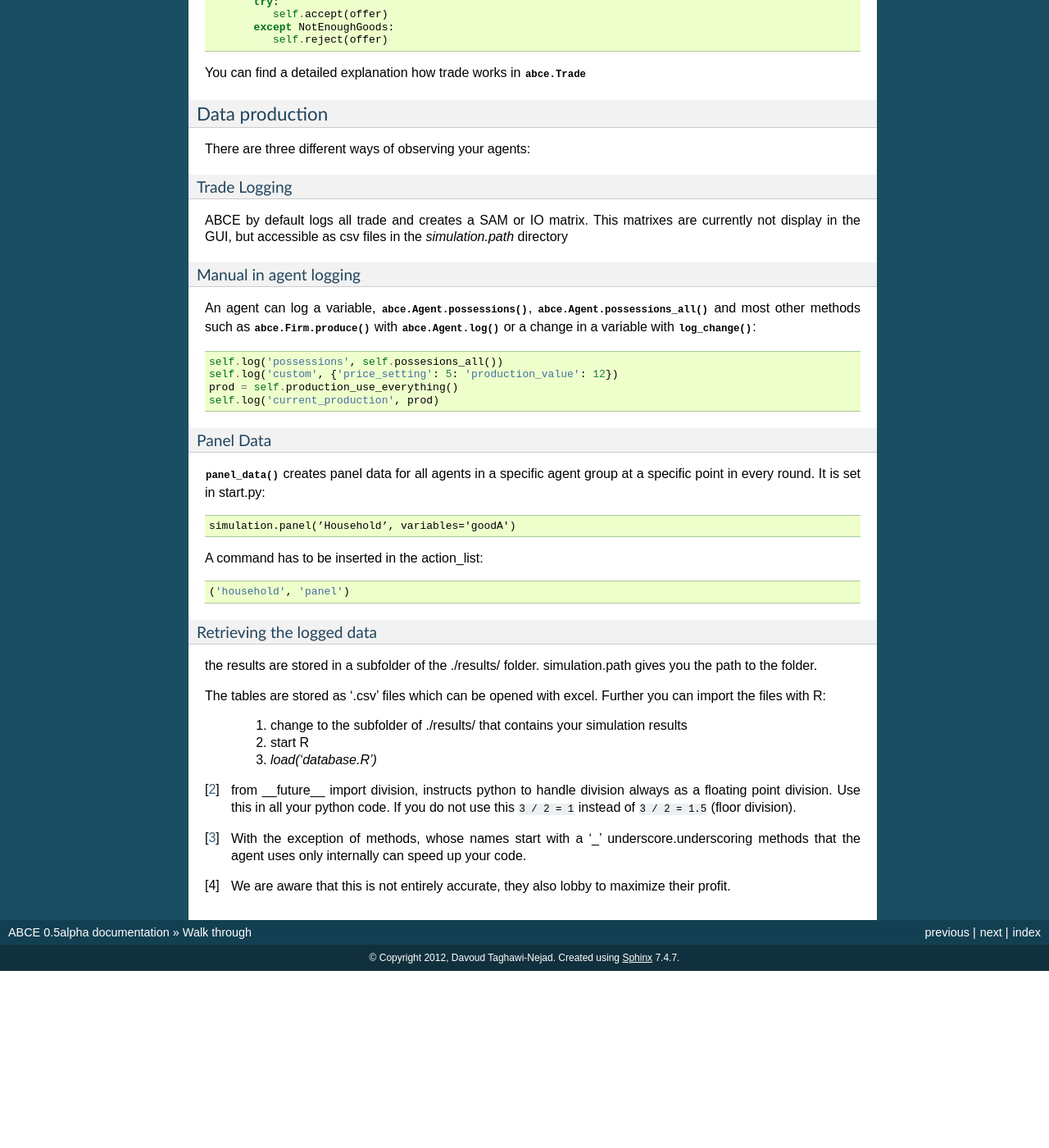
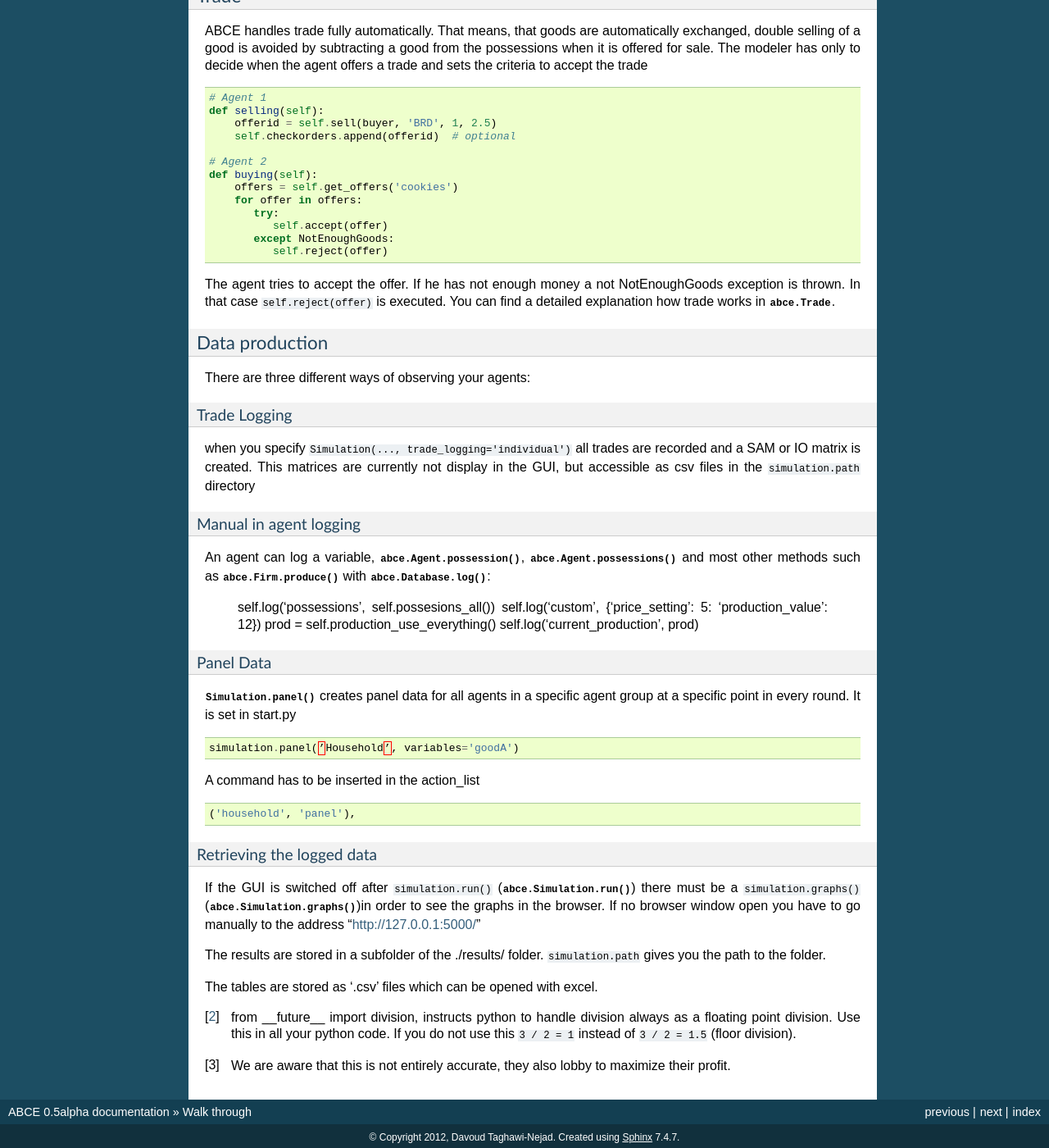
Before and after one commit to AB-CE/abce, a Sphinx documentation site: the page built from doc/Walk_through.rst, in a window 1280 px wide and 1400 px high, scrolled down 6067 px. Shown: the whole window at 82% size. Built offline with Sphinx 7.4.7, drawn with Linux system fonts in a browser that asks for light colours; formulas are drawn with MathJax 3; cross-references to code outside the pages are shown as plain code; before the commit the page ends 7251 px from its top, so only the background shows below that; some of the changed text lies outside the part shown.

Commit message:
walkthrough better

```diff
--- a/doc/Walk_through.rst
+++ b/doc/Walk_through.rst
@@ -1,9 +1,9 @@
 Walk through
 ============
 
-This tutorial is a step by step guide to create an agent-based model with ABCE.
+This walkthrough is a step by step guide to create an agent-based model with ABCE.
 In the following two text boxes, the two concepts that make ABCE special are
-explained: The explicit modeling of tradeable goods and the optional concept
+explained: The explicit modeling of trade-able goods and the optional concept
 of a physically closed economy.
 
 .. sidebar:: Objects the other ontological object of agent-based models.
@@ -71,7 +71,7 @@
 In start.py the simulation, thus the parameters, objects, agents and time line are
 set up. Further it is declared, what is observed and written to the database. [#division]_
 
-::
+.. code-block:: python
 
     from abce import Simulation, gui
     from firm import Firm
@@ -83,12 +83,15 @@
 
 
 
-Parameters are specified as a python dictionary::
+Parameters are specified as a python dictionary
+
+.. code-block:: python
 
     simulation_parameters = {'name': 'name',
                              'trade_logging': 'off',
                              'random_seed': None,
-                             'rounds': 40}
+                             'rounds': 40,
+                             'number_of_firms': 20}
 
 
     @gui(simulation_parameters)
@@ -99,22 +102,30 @@
         main(simulation_parameters)
 
 The main function is generating and executing the simulation. When the main
-function is preceded with "@gui(simulation_parameters)" The graphical user interface is executed
-in your browser the simulation_parameters are used as default values. If now
+function is preceded with :code:`@gui(simulation_parameters)` The graphical user interface is started
+in your browser the simulation_parameters are used as default values. If no
 browser window open you have to go manually to the
-address "http://127.0.0.1:5000/". The graphical user interface can than start
-the simulation.
+address "http://127.0.0.1:5000/". The graphical user interface starts the
+simulation.
+
+During development its often more practical run the simulation without
+graphical user interface (GUI). In order to switch of the GUI comment
+out the :code:`#@gui(simulation_parameters)`.
+In order show graphs at the end of the simulation add :code:`simulation.graphs()`
+after :code:`simulation.run`,
 
 
-To set up a new model, you create a class a that will comprise your model::
+To set up a new model, you create a class a that will comprise your model
 
-    s = Simulation(parameters)
+.. code-block:: python
+
+    simulation = Simulation(rounds=500, name="ABCE")
 
     ...
 
 After this the order of actions, agents and objects are added.
 
-::
+.. code-block:: python
 
     action_list = [
     ('household', 'offer_capital'),
@@ -128,32 +139,38 @@
 This establishes the order of the simulation. Make sure you do not overwrite
 internal abilities/properties of the agents. Such as 'sell', 'buy' or 'consume'.
 
-In order to add an agent which was imported before we simply build these agents::
+In order to add an agent which was imported before, we simply build these agents
+
+.. code-block:: python
 
         simulation.build_agents(Firm, 'firm', number=simulation_parameters['number_of_firms'], parameters=simulation_parameters)
         simulation.build_agents(Household, 'household', number=10, parameters=simulation_parameters)
 
-Each agent gets the simulation_parameters as first parameter in th init function.
+- Firm is the class of the agent
+- 'firm' is the group_name of the agent
+- number is the number of agents that are created
+- parameters is a dictionary of parameters that the agent receives in the init function
+  (which is discussed later)
 
-Or you can create panel data for a group of agents::
+Or you can create panel data for a group of agents
 
-    simulation.panel('Firm', command='after_sales_before_consumption')
-    simulation.panel('Household')  # at the beginning
-    ...
+.. code-block:: python
 
-    simulation.run()
+    simulation.panel('firm', variables=['internal_state'], possessions=['money', 'good1'])
+    simulation.panel('household', variables=['internal_state'], possessions=['money', 'labor'])
+
 
 
 This only initializes the panel data. In the action list you must instruct the
 agents to record panel data every round:
 
-::
+.. code-block:: python
 
     (('firm', 'household'), 'panel'),
 
 
-Similar you can also record aggregate data using 'simulation.aggregate' and
-(('firm', 'household'), 'aggregate'),
+Similar you can also record aggregate data using :py:meth:`simulation.aggregate` and
+:code:`(('firm', 'household'), 'aggregate'),`
 
 .. [#db_order] panel must be declared before the declaration of the agents.
 
@@ -166,17 +183,17 @@
 code below you see a typical sub-round.
 
 You have to declare an action_list, that is made of tuples telling ABCE which
-agent or agent group, should execute which method::
+agent or agent group, should execute which method
+
+.. code-block:: python
 
     action_list = [
     repeat([
         ('household', 'offer_capital'),
-        ('firm', 'buy_capital'),
-    ],
-    repetitions=10),
+        ('firm', 'buy_capital')],repetitions=10),
     (('firm', 'household', 'aggregate'))
     ('household', 'search_work'),
-    ('firm', 'hire_labor'),
+    ('firm', 'hire_labor', lambda round: round % 2 == 0),
     ('firm', 'production'),
     (('firm', 'household'), 'after_sales_before_consumption'),
     ('Household', 'consumption')
@@ -187,29 +204,37 @@
 
 The repeat function allows repeating actions within the brackets a determinate amount of times.
 
-Interactions happen between sub-rounds. An agent, sends a message in one round.
+The :code:`('firm', 'hire_labor', lambda round: round % 2 == 0),` mean that firm - hire_labor is
+only executed when the condition on the right is true. In this particular example
+firm - hire_labor is only executed every second round.
+
+**Interactions happen between sub-rounds. An agent, sends a message in one round.
 The receiving agent, receives the message the following sub-round.  A trade is
 finished in three rounds: (1) an agent sends an offer the good is blocked, so it
 can not be sold twice (2) the other agent accepts or rejects it. (3) If
 accepted, the good is automatically delivered at the beginning of the sub-round.
-If the trade was rejected: the blocked good is automatically unblocked.
+If the trade was rejected: the blocked good is automatically unblocked.**
 
 The goods
 ~~~~~~~~~
 
 A good can be traded and used for production or consumption.
 The only thing you have to do is create the amount of goods for every agent with
-:meth:`abce.Agent.create` in the agent's init method.
+:py:meth:`abce.Agent.create` in the agent's init method.
 
 If an agent receives an endowment every round this can be automatically handled,
-with :meth:`abce.Simulation.declare_round_endowment`.
+with :py:meth:`abce.Simulation.declare_round_endowment`.
 For example the following command gives, at the beginning of every round,
-to whom who possess one unit of 'field' 100 units of 'corn'::
+to whom who possess one unit of 'field' 100 units of 'corn'
+
+.. code-block:: python
 
    simulation.declare_round_endowment('field', 100, 'corn')
 
 You can also declare goods that last only one round and then automatically perish.
-:meth:`abce.Simulation.declare_perishable` ::
+:py:meth:`abce.Simulation.declare_perishable`
+
+.. code-block:: python
 
     simulation.declare_perishable('corn')
 
@@ -220,7 +245,7 @@
 
 One important remark, for a logically consistent **macro-model** it is best to
 not create any goods during the simulation, but only in
-:meth:`abce.Agent.init`. During the simulation the only new goods
+:py:meth:`abce.Agent.init`. During the simulation the only new goods
 should be created by declare_round_endowment. In this way the economy is physically
 closed.
 
@@ -230,25 +255,34 @@
 Agents are modeled in a separate file. In the template directory, you will find
 three agents: agent.py, firm.py and household.py.
 
-At the beginning of each agent you will again find::
+At the beginning of each agent you will find
 
-    from __future__ import division
+.. code-block:: python
 
+    from __future__ import division [#division]_
 
-An agent has to import the :mod:`abce` module and some helpers::
+An agent has to import the :module:`abce` module and some helpers
+
+.. code-block:: python
 
     import abce
-    from abcetools import is_zero, is_positive, is_negative, NotEnoughGoods
+    from abce import NotEnoughGoods
 
 This imports the module abce in order to use the base classes Household and Firm.
+And the NotEnoughGoods error that allows us the handle situation in which the
+agent has insufficient resources.
 
 An agent is a class and must at least inherit :class:`abce.Agent`.
-:class:`abce.Trade` - :class:`messaging.Messaging` and :class:`database.Database`
-are automatically inherited::
+It automatically inherites :class:`abce.Trade` - :class:`messaging.Messaging`
+and :class:`database.Database`
+
+.. code-block:: python
 
     class Agent(abce.Agent):
 
-To create an agent that can also consume::
+To create an agent that has can create a consumption function and consume
+
+.. code-block:: python
 
     class Household(abce.Agent, abce.Household):
 
@@ -257,54 +291,55 @@
 (there is also a Firm class)
 
 The init method
-~~~~~~~~~~~~~~~~~~~
+~~~~~~~~~~~~~~~
 
-**DO NOT OVERWRITE THE __init__ method. Instead use ABCE's init method**
+**DO NOT OVERWRITE THE __init__ method. Instead use ABCE's init method,
+which is called when the agents are created**
 
-::
+.. code-block:: python
 
-    def init(self, simulation_parameters, agent_parameters):
+    def init(self, parameters, agent_parameters):
         self.create('labor_endowment', 1)
         self.create('capital_endowment', 1)
         self.create('money', 1)
         self.set_cobb_douglas_utility_function({"MLK": 0.300, "BRD": 0.700})
         self.prices = {}
         self.prices['labor'] = 1
-        self.number_of_firms = simulation_parameters['number_of_firms']
+        self.number_of_firms = parameters['number_of_firms']
         self.renter = random.randint(0, 100)
         self.last_utility = None
 
 
 The init method is the method that is called when the agents are created (by
-the :meth:`abce.Simulation.build_agents`)
-In this method agents can access the simulation_parameters given as parameters or
-agents_parameters.
-
-If you build_agents and give a dictionary as `parameter`, the content of this will be made
-available to all agents. If you specify agents_parameters, which must be a list,
-then each agent gets one element of this list.
+the :py:meth:`abce.Simulation.build_agents`). When the agents were build,
+a parameter dictionary and a list of agent parameters were given. These
+can now be accessed in :code:`init`  via the :code:`parameters` and
+:code:`agents_parameters` variable. Each agent gets only one element of the
+:code:`agents_parameters` list.
 
 With self.create the agent creates the good 'labor_endowment'. Any
-good can be created. Generally speaking. In order to have a phisically consistent
+good can be created. Generally speaking. In order to have a physically consistent
 economy goods should only be created in the init method. The good money is used
 in transactions.
 
-This agent class inherited :meth:`abce.Household.set_cobb_douglas_utility_function`
+This agent class inherited :py:meth:`abce.Household.set_cobb_douglas_utility_function`
 from :class:`abce.Household`. With
 :meth:`abce.Household.set_cobb_douglas_utility_function` you can create a
 cobb-douglas function. Other functional forms are also available.
 
-In order to let the agent remember a simulation_parameter it has to be saved in the self
+In order to let the agent remember a parameter it has to be saved in the self
 domain the agent.
 
 The action methods and a consuming Household
 ~~~~~~~~~~~~~~~~~~~~~~~~~~~~~~~~~~~~~~~~~~~~
 
 All the other methods of the agent are executed when the corresponding sub-round is
-called from the Simulation set up in start.py.  [#underscore]_
+called from the action_list in the Simulation in start.py.
 
 For example when in the action list `('household', 'eat')` is called the eat method
-is executed of each household agent is executed::
+is executed of each household agent is executed
+
+.. code-block:: python
 
     class Agent(abce.Agent, abce.Household)
         def init(self):
@@ -321,7 +356,7 @@
 
 In the above example we see how a utility function is declared and how the
 agent consumes. The utility is logged and can be retrieved see
-:ref:`retrieval of the simulation results <rsr>`
+:doc:`retrieval of the simulation results`
 
 Firms and Production functions
 ~~~~~~~~~~~~~~~~~~~~~~~~~~~~~~
@@ -341,16 +376,17 @@
             self.produce_use_everything()
 
 More details in :class:`abce.Firm`. :class:`abce.FirmMultiTechnologies` offers
-a more advanced interface for firms with complicated technologies.
+a more advanced interface for firms with layered production functions.
 
 Trade
 ~~~~~
 
 ABCE handles trade fully automatically. That means, that goods are automatically
 exchanged, double selling of a good is avoided by subtracting a good from
-the possessions when it is offered
-for sale. The modeler has only to decide when the agent offers a
-trade and sets the criteria to accept the trade::
+the possessions when it is offered for sale. The modeler has only to decide
+when the agent offers a trade and sets the criteria to accept the trade
+
+.. code-block:: python
 
     # Agent 1
     def selling(self):
@@ -366,7 +402,10 @@
            except NotEnoughGoods:
               self.reject(offer)
 
-You can find a detailed explanation how trade works in :class:`abce.Trade`
+The agent tries to accept the offer. If he has not enough money a not
+NotEnoughGoods exception is thrown. In that case :code:`self.reject(offer)`
+is executed.
+You can find a detailed explanation how trade works in :class:`abce.Trade`.
 
 Data production
 ~~~~~~~~~~~~~~~
@@ -376,16 +415,16 @@
 Trade Logging
 +++++++++++++
 
-ABCE by default logs all trade and creates a SAM or IO matrix.
-This matrixes are currently not display in the GUI, but
-accessible as csv files in the `simulation.path` directory
+when you specify :code:`Simulation(..., trade_logging='individual')`
+all trades are recorded and a SAM or IO matrix is created.
+This matrices are currently not display in the GUI, but
+accessible as csv files in the :code:`simulation.path` directory
 
 Manual in agent logging
 +++++++++++++++++++++++
 
-An agent can log a variable, :meth:`abce.Agent.possessions`, :meth:`abce.Agent.possessions_all`
-and most other methods such as :meth:`abce.Firm.produce` with :py:meth:`abce.Agent.log` or a
-change in a variable with :py:meth:`.log_change`::
+An agent can log a variable, :py:meth:`abce.Agent.possession`, :py:meth:`abce.Agent.possessions`
+and most other methods such as :py:meth:`abce.Firm.produce` with :py:meth:`abce.Database.log`:
 
     self.log('possessions', self.possesions_all())
     self.log('custom', {'price_setting': 5: 'production_value': 12})
@@ -395,33 +434,35 @@
 Panel Data
 ++++++++++
 
-:py:meth:`.panel_data` creates panel data for all agents in a specific
-agent group at a specific point in every round. It is set in start.py::
+:py:meth:`Simulation.panel` creates panel data for all agents in a specific
+agent group at a specific point in every round. It is set in start.py
+
+.. code-block:: python
 
     simulation.panel(’Household’, variables='goodA')
 
-A command has to be inserted in the action_list::
+A command has to be inserted in the action_list
 
-    ('household', 'panel')
+.. code-block:: python
+
+    ('household', 'panel'),
 
 Retrieving the logged data
 ++++++++++++++++++++++++++
 
-the results are stored in a subfolder of the ./results/ folder.
-simulation.path gives you the path to the folder.
+If the GUI is switched off after :code:`simulation.run()` (:py:meth:`abce.Simulation.run`) there must be a
+:code:`simulation.graphs()`  (:py:meth:`abce.Simulation.graphs`)in order to see the graphs in the browser.
+If no browser window open you have to go manually to the
+address "http://127.0.0.1:5000/"
+
+The results are stored in a subfolder of the ./results/ folder.
+:code:`simulation.path` gives you the path to the folder.
 
 The tables are stored as '.csv' files which can be opened with excel.
-Further you can import the files with R:
 
- 1. change to the subfolder of ./results/ that contains your simulation
-    results
- 2. start R
- 3. `load('database.R')`
 
 .. [#division] from __future__ import division, instructs python to handle division always as a
  floating point division. Use this in all your python code. If you do not use this ``3 / 2 = 1`` instead
  of ``3 / 2 = 1.5`` (floor division).
 
-.. [#underscore] With the exception of methods, whose names start with a '_' underscore.underscoring methods that the agent uses only internally can speed up your code.
-
 .. [#joke] We are aware that this is not entirely accurate, they also lobby to maximize their profit.
```
Also changed, not shown: other parts of doc/Walk_through.rst (+3 -3 lines).
